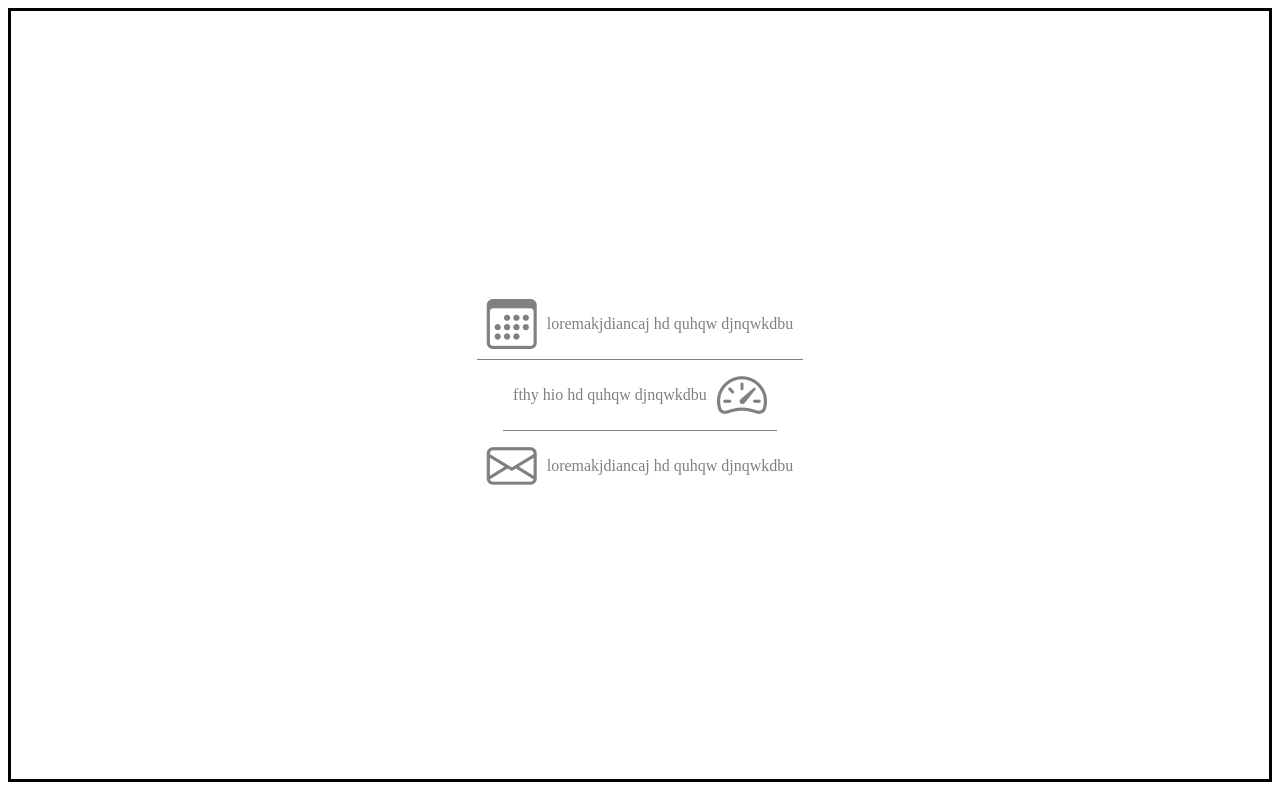
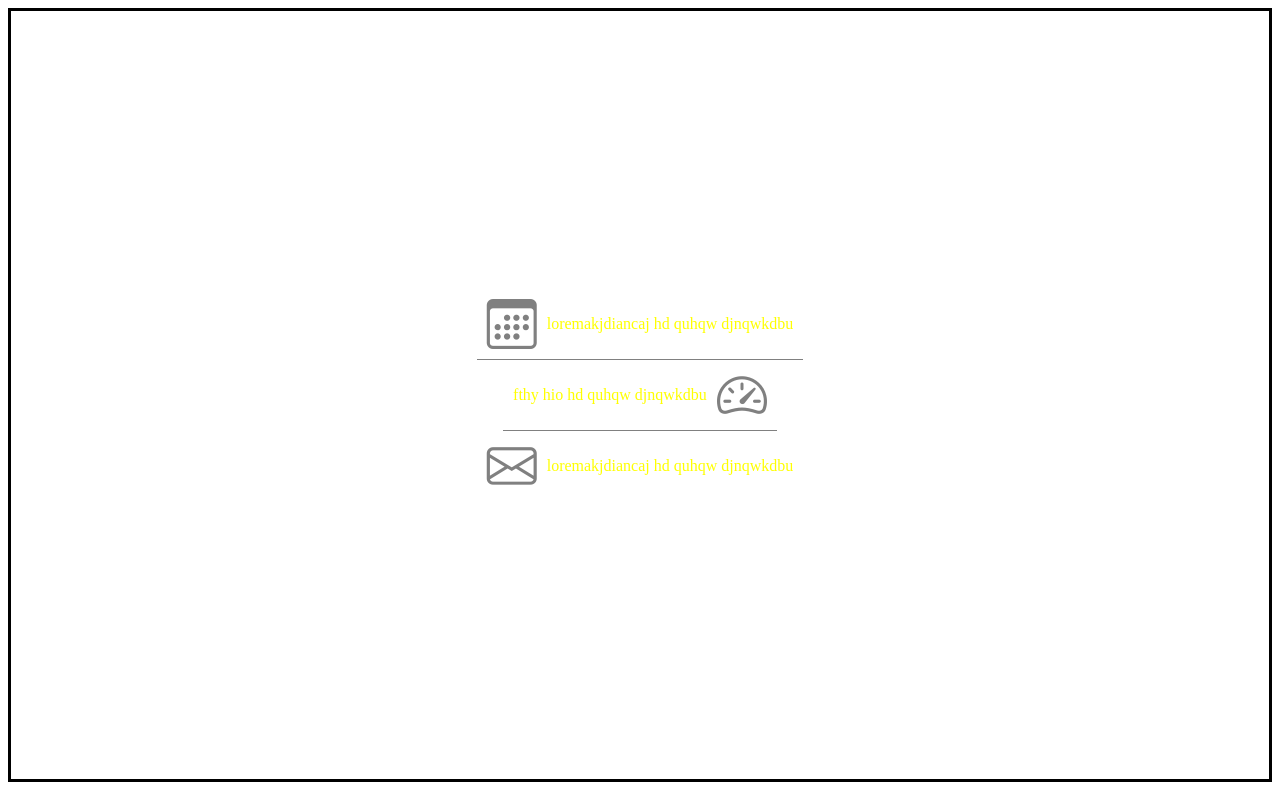
Before and after one commit to ZR-Dba/flex, a plain HTML site: page index.html in a window 1280 px wide. Drawn offline with nearby package versions, Linux system fonts and the light colour scheme.

Commit message:
change p to yellow

```diff
--- a/style.css
+++ b/style.css
@@ -69,7 +69,5 @@ margin:10px;
 	color: gray;
 }
 p{
-	color: gray;
+	color: yellow;
 }
-jahduiajwdkalojwfpa
-fghdryerh
```
